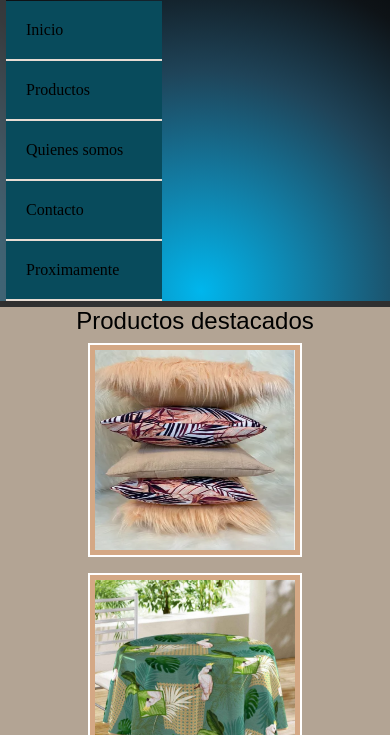
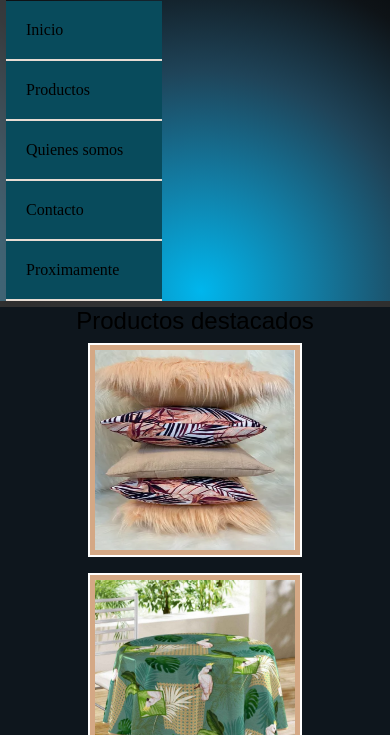
Before and after one commit to veronicaguillermet/Ainhoa-home-swwet, a plain HTML site: page index.html in a window 390 px wide. Shown: the part 109-844 px from the top of the page. Drawn offline with Linux system fonts and the light colour scheme.

Commit message:
modifique background color main media query

```diff
--- a/style.css
+++ b/style.css
@@ -211,3 +211,8 @@ header nav ul li a:hover {
         border: solid 2px beige
     }
 }
+@media screen and (max-width:768px){
+    .colorfondomain{
+        background-color: #0e161d;
+    }
+}
```
